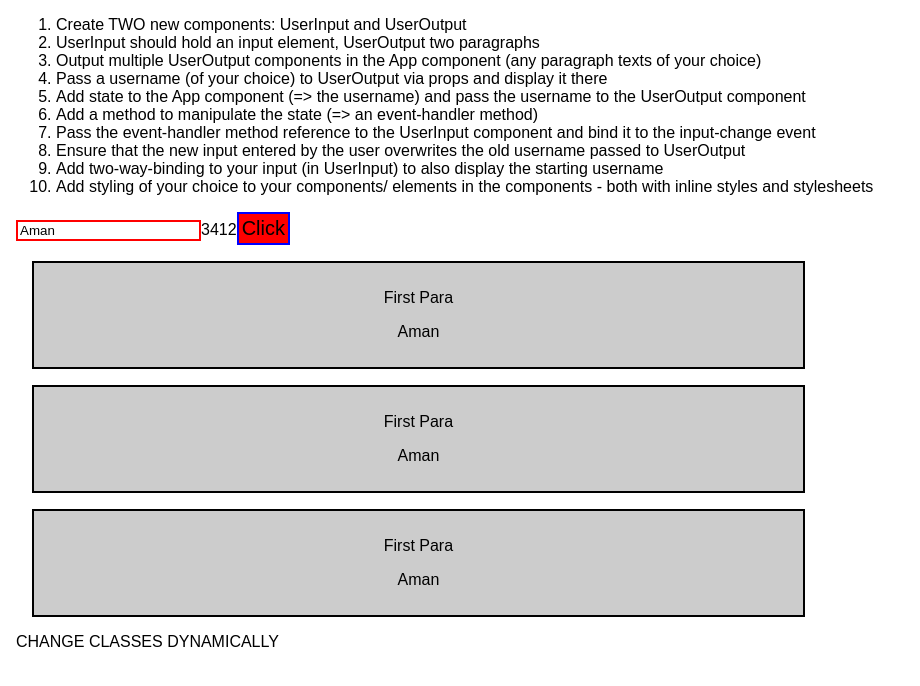
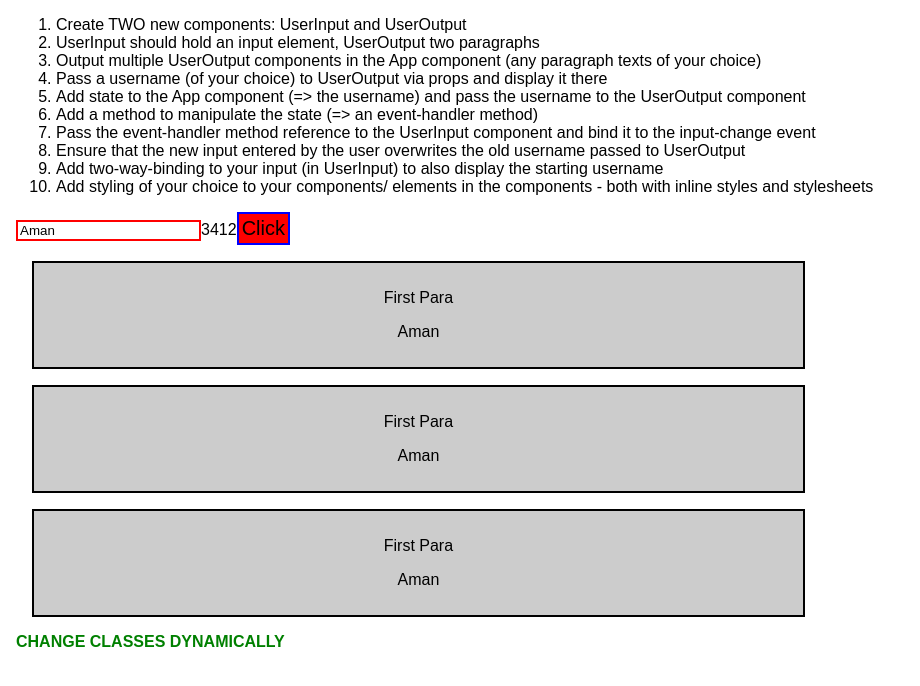
Before and after one commit to GuptaAman08/React-and-Redux-Udemy, a React (Create React App) app in the folder Ass 1/base-syntax--assignment-problem/: page / in a window 1280 px wide. Shown: the top 686 px of the page, without its empty margins (0-920 px from the left). Built offline with nearby package versions, Linux system fonts and the light colour scheme.

Commit message:
Using pseudo selectors as inline style

```diff
--- a/Ass 1/base-syntax--assignment-problem/package.json
+++ b/Ass 1/base-syntax--assignment-problem/package.json
@@ -3,6 +3,7 @@
   "version": "0.1.0",
   "private": true,
   "dependencies": {
+    "radium": "^0.26.0",
     "react": "^16.0.0-rc.3",
     "react-dom": "^16.0.0-rc.3",
     "react-scripts": "1.0.13"
--- a/Ass 1/base-syntax--assignment-problem/src/App.css
+++ b/Ass 1/base-syntax--assignment-problem/src/App.css
@@ -1,3 +1,11 @@
 .App {
   margin: 16px;
 }
+
+.red {
+  color: green;
+}
+
+.bold {
+  font-weight: bold;
+}
```
